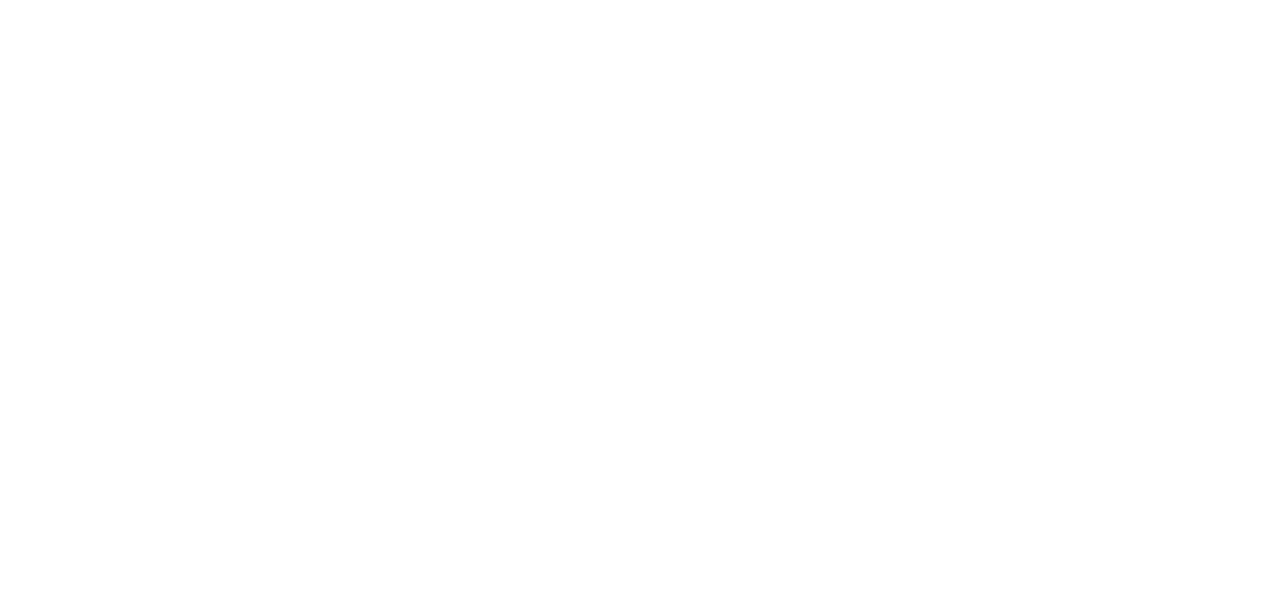
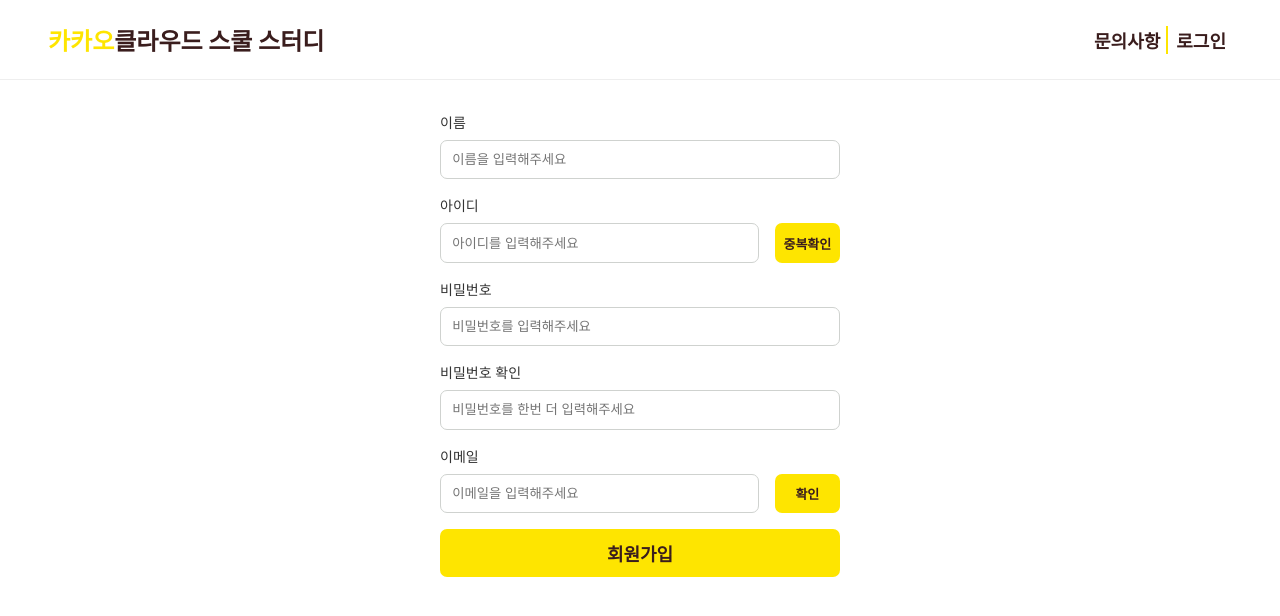
Before and after one commit to SJCC-org/ksc-frontend-ts, a React (Create React App) app: page /register in a window 1280 px wide. Before the commit this address had no page. Shown: the top 616 px of the page. Built offline with nearby package versions, Linux system fonts and the light colour scheme.

Commit message:
feat : 회원가입 route

```diff
--- a/src/components/common/Router.tsx
+++ b/src/components/common/Router.tsx
@@ -1,6 +1,6 @@
 import { BrowserRouter, Route, Routes } from 'react-router-dom';
 
-import { Home } from '../../pages';
+import { Home, Register } from '../../pages';
 import { Layout } from '../Layout';
 
 const Router = () => (
@@ -8,6 +8,7 @@ const Router = () => (
     <Routes>
       <Route element={<Layout />}>
         <Route path="/" element={<Home />} />
+        <Route path="/register" element={<Register />} />
       </Route>
     </Routes>
   </BrowserRouter>
```
